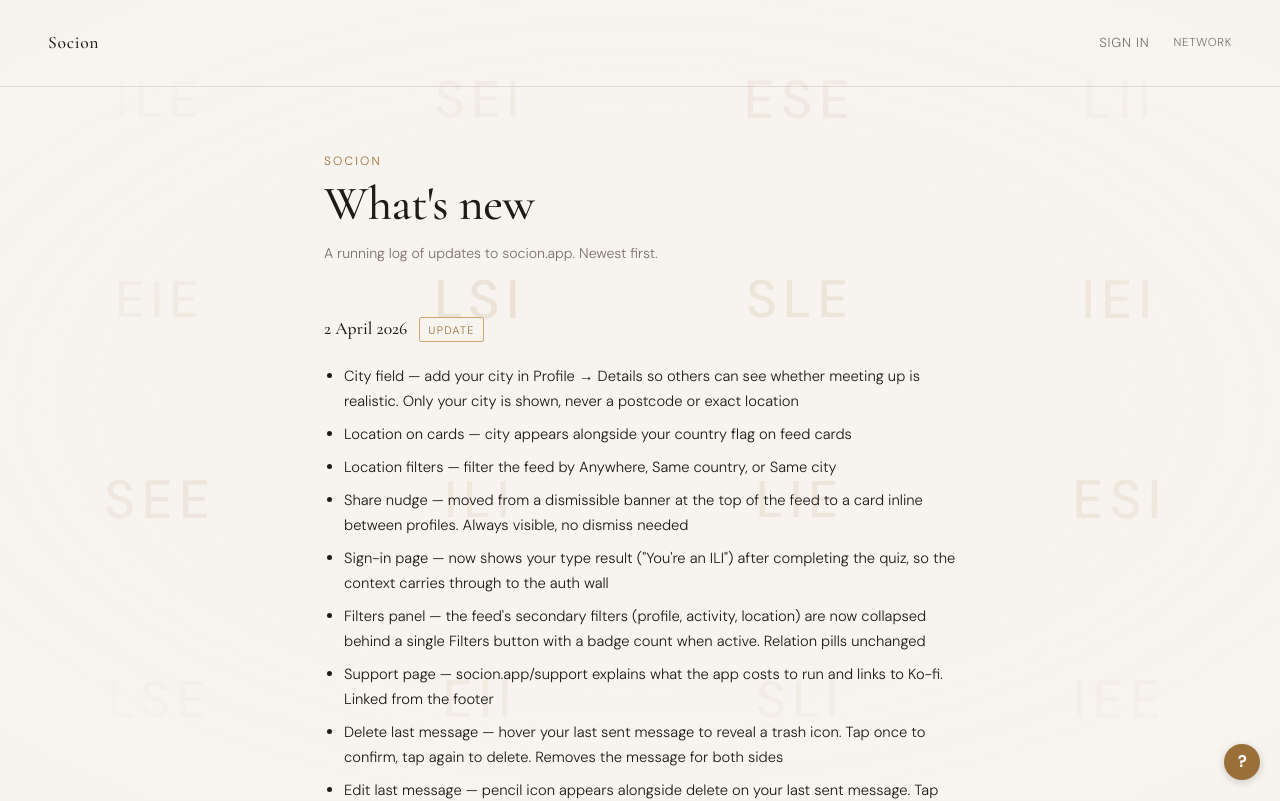
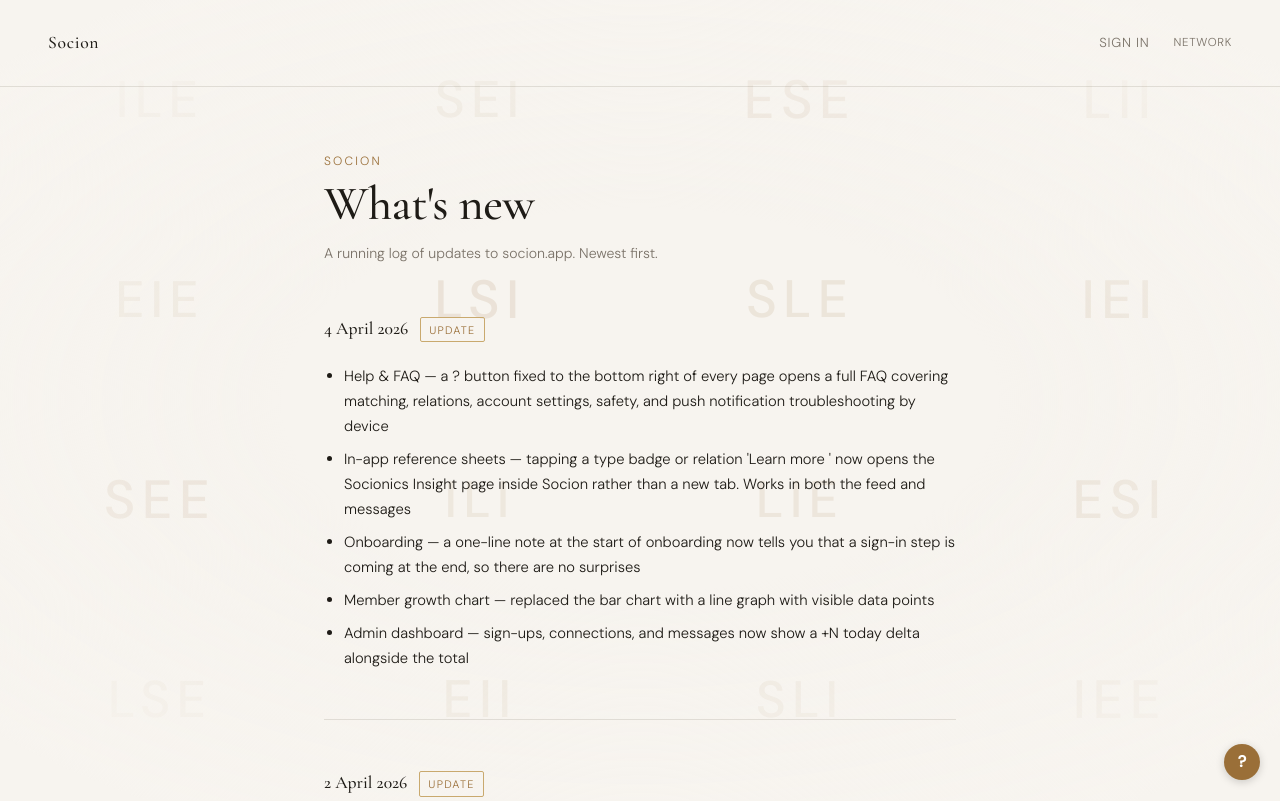
Before and after one commit to sstern42/socionics-match, a React (Vite) app: page /changelog in a window 1280 px wide. Shown: the top 801 px of the page. Built offline with nearby package versions, Linux system fonts and the light colour scheme; no server answers.

Commit message:
Add files via upload

```diff
--- a/src/pages/Changelog.jsx
+++ b/src/pages/Changelog.jsx
@@ -1,6 +1,17 @@
 import Layout from '../components/Layout'
 
 export const ENTRIES = [
+  {
+    date: '4 April 2026',
+    label: 'Update',
+    items: [
+      'Help & FAQ — a ? button fixed to the bottom right of every page opens a full FAQ covering matching, relations, account settings, safety, and push notification troubleshooting by device',
+      'In-app reference sheets — tapping a type badge or relation \'Learn more \' now opens the Socionics Insight page inside Socion rather than a new tab. Works in both the feed and messages',
+      'Onboarding — a one-line note at the start of onboarding now tells you that a sign-in step is coming at the end, so there are no surprises',
+      'Member growth chart — replaced the bar chart with a line graph with visible data points',
+      'Admin dashboard — sign-ups, connections, and messages now show a +N today delta alongside the total',
+    ],
+  },
   {
     date: '2 April 2026',
     label: 'Update',
```
